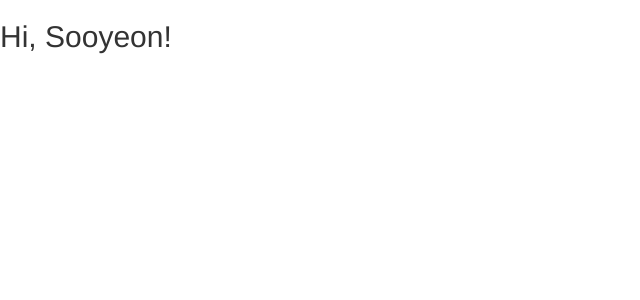
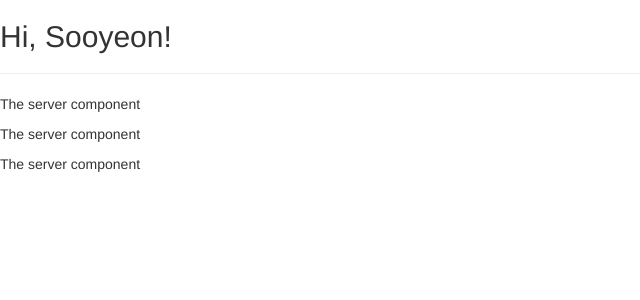
Before and after one commit to berkagmpp/my-first-app__angular, an Angular app: page / in a window 1280 px wide. Shown: the top 300 px of the page, without its empty margins (0-640 px from the left). Built offline with nearby package versions, Linux system fonts and the light colour scheme.

Commit message:
feat: Add ServersComponent in /server

```diff
--- a/src/app/app.component.html
+++ b/src/app/app.component.html
@@ -1 +1,3 @@
 <h2>Hi, Sooyeon!</h2>
+<hr>
+<app-servers></app-servers>
--- a/src/app/app.module.ts
+++ b/src/app/app.module.ts
@@ -3,11 +3,13 @@
 
 import { AppComponent } from './app.component';
 import { ServerComponent } from './server/server.component';
+import { ServersComponent } from './servers/servers.component';
 
 @NgModule({
   declarations: [
     AppComponent,
-    ServerComponent
+    ServerComponent,
+    ServersComponent
   ],
   imports: [
     BrowserModule
--- /dev/null
+++ b/src/app/servers/servers.component.html
@@ -0,0 +1,3 @@
+<app-server></app-server>
+<app-server></app-server>
+<app-server></app-server>
--- /dev/null
+++ b/src/app/servers/servers.component.ts
@@ -0,0 +1,15 @@
+import { Component, OnInit } from '@angular/core';
+
+@Component({
+  selector: 'app-servers',
+  templateUrl: './servers.component.html',
+  styleUrls: ['./servers.component.css']
+})
+export class ServersComponent implements OnInit {
+
+  constructor() { }
+
+  ngOnInit(): void {
+  }
+
+}
```
Also changed, not shown: src/app/servers/servers.component.css (added).
